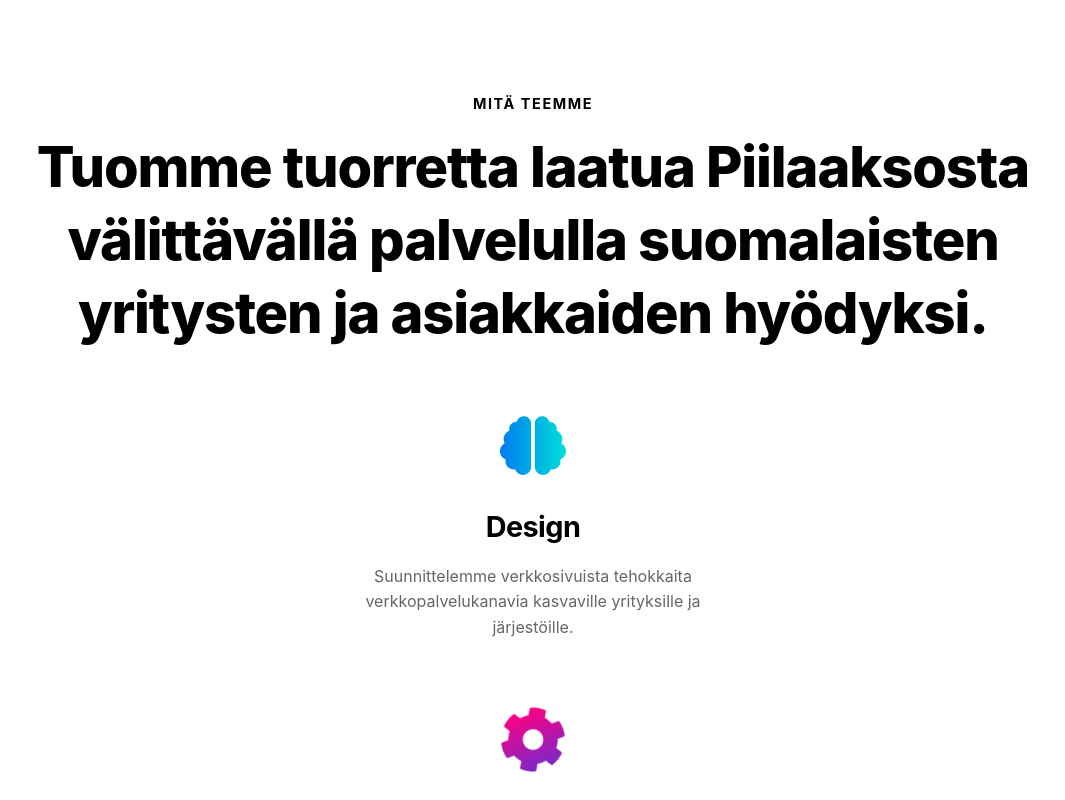
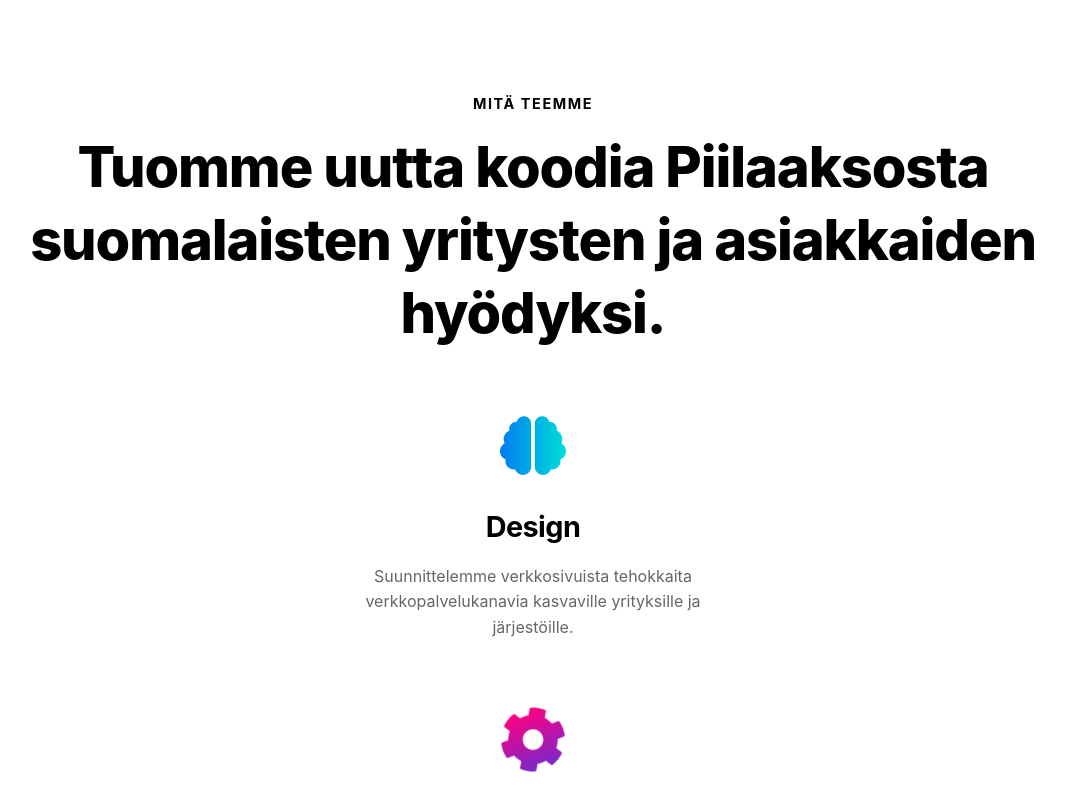
Before and after one commit to digiaalto/etusivu, a Next.js app: page / in a window 1280 px wide. Shown: the part 880-1680 px from the top of the page, without its empty margins (107-1172 px from the left). Built offline with nearby package versions, Linux system fonts and the light colour scheme.

Commit message:
Content tweaks

```diff
--- a/components/etusivu/Palvelut.js
+++ b/components/etusivu/Palvelut.js
@@ -10,8 +10,8 @@ const Palvelut = (props) => {
       <HeadersWrap>
         <Overline text="Mitä teemme" />
         <h1 className={styles.headerMain}>
-          Tuomme tuorretta laatua Piilaaksosta välittävällä palvelulla
-          suomalaisten yritysten ja asiakkaiden hyödyksi.
+          Tuomme uutta koodia Piilaaksosta suomalaisten yritysten ja asiakkaiden
+          hyödyksi.
         </h1>
       </HeadersWrap>
       <PalvelutOminaisuudet />
--- a/components/etusivu/Suunnittelu.js
+++ b/components/etusivu/Suunnittelu.js
@@ -6,7 +6,7 @@ const Suunnittelu = (props) => {
   const { refs } = props
   return (
     <section className={styles.section} ref={refs} id="suunnittelu">
-      <Overline text="Prosessi" customStyle={{ textAlign: "center" }} />
+      <Overline text="Meidän prosessi" customStyle={{ textAlign: "center" }} />
       <StepIndicator
         overline="Suunnittelu"
         header="Kaikki alkaa ideoinnista."
```
